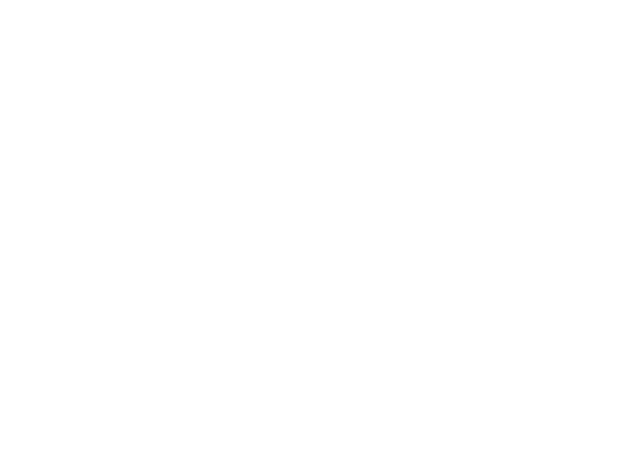
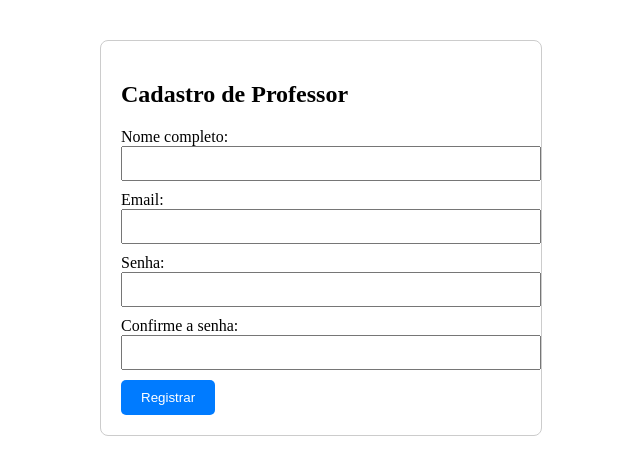
Before and after one commit to CesarAugusto13/blogfiap-front, a React (Vite) app: page /register in a window 1280 px wide. Before the commit this address had no page. Shown: the top 474 px of the page, without its empty margins (319-959 px from the left). Built offline with nearby package versions, Linux system fonts and the light colour scheme.

Commit message:
Rota de Login e Registro para professores

```diff
--- a/src/App.jsx
+++ b/src/App.jsx
@@ -5,6 +5,7 @@
 import Login from './pages/LoginPage';
 import AdminPage from './pages/AdminPage';
 import PrivateRoute from './components/PrivateRoute';
+import Register  from './pages/RegisterPage';
 
 function App() {
   return (
@@ -12,6 +13,7 @@
       <Routes>
         <Route path="/" element={<HomePage />} />
         <Route path="/post/:id" element={<PostDetail />} />
+        <Route path="/register" element={<Register />} />
         <Route path="/login" element={<Login />} />
         <Route path="/admin" element={
           <PrivateRoute>
--- a/src/pages/LoginPage.jsx
+++ b/src/pages/LoginPage.jsx
@@ -11,7 +11,7 @@
   const handleSubmit = async (e) => {
     e.preventDefault();
     try {
-      const response = await api.post('/login', { email, senha });
+      const response = await api.post('/professores/login', { email, senha });
       localStorage.setItem('token', response.data.token);
       navigate('/admin');
     } catch {
--- /dev/null
+++ b/src/pages/RegisterPage.jsx
@@ -0,0 +1,93 @@
+import React, { useState } from 'react';
+import api from '../services/api'; // sua instância axios
+
+const Register = () => {
+  const [nome, setNome] = useState('');
+  const [email, setEmail] = useState('');
+  const [senha, setSenha] = useState('');
+  const [confirmaSenha, setConfirmaSenha] = useState('');
+  const [error, setError] = useState(null);
+  const [success, setSuccess] = useState(null);
+
+  const handleSubmit = async (e) => {
+    e.preventDefault();
+    setError(null);
+    setSuccess(null);
+
+    if (senha !== confirmaSenha) {
+      setError('As senhas não coincidem.');
+      return;
+    }
+
+    if (!nome.trim() || !email.trim() || !senha.trim()) {
+      setError('Por favor, preencha todos os campos.');
+      return;
+    }
+
+    try {
+      await api.post('/professores/register', { nome, email, senha });
+      setSuccess('Cadastro realizado com sucesso! Você já pode fazer login.');
+      setNome('');
+      setEmail('');
+      setSenha('');
+      setConfirmaSenha('');
+    } catch (err) {
+      setError(err.response?.data?.message || 'Erro ao cadastrar. Tente novamente.');
+    }
+  };
+
+  return (
+    <div style={{ maxWidth: 400, margin: '40px auto', padding: 20, border: '1px solid #ccc', borderRadius: 8 }}>
+      <h2>Cadastro de Professor</h2>
+      <form onSubmit={handleSubmit}>
+        <div style={{ marginBottom: 10 }}>
+          <label>Nome completo:</label><br />
+          <input
+            type="text"
+            value={nome}
+            onChange={(e) => setNome(e.target.value)}
+            required
+            style={{ width: '100%', padding: 8 }}
+          />
+        </div>
+        <div style={{ marginBottom: 10 }}>
+          <label>Email:</label><br />
+          <input
+            type="email"
+            value={email}
+            onChange={(e) => setEmail(e.target.value)}
+            required
+            style={{ width: '100%', padding: 8 }}
+          />
+        </div>
+        <div style={{ marginBottom: 10 }}>
+          <label>Senha:</label><br />
+          <input
+            type="password"
+            value={senha}
+            onChange={(e) => setSenha(e.target.value)}
+            required
+            style={{ width: '100%', padding: 8 }}
+          />
+        </div>
+        <div style={{ marginBottom: 10 }}>
+          <label>Confirme a senha:</label><br />
+          <input
+            type="password"
+            value={confirmaSenha}
+            onChange={(e) => setConfirmaSenha(e.target.value)}
+            required
+            style={{ width: '100%', padding: 8 }}
+          />
+        </div>
+
+        <button type="submit" style={{ padding: '10px 20px' }}>Registrar</button>
+      </form>
+
+      {error && <p style={{ color: 'red', marginTop: 10 }}>{error}</p>}
+      {success && <p style={{ color: 'green', marginTop: 10 }}>{success}</p>}
+    </div>
+  );
+};
+
+export default Register;
```
